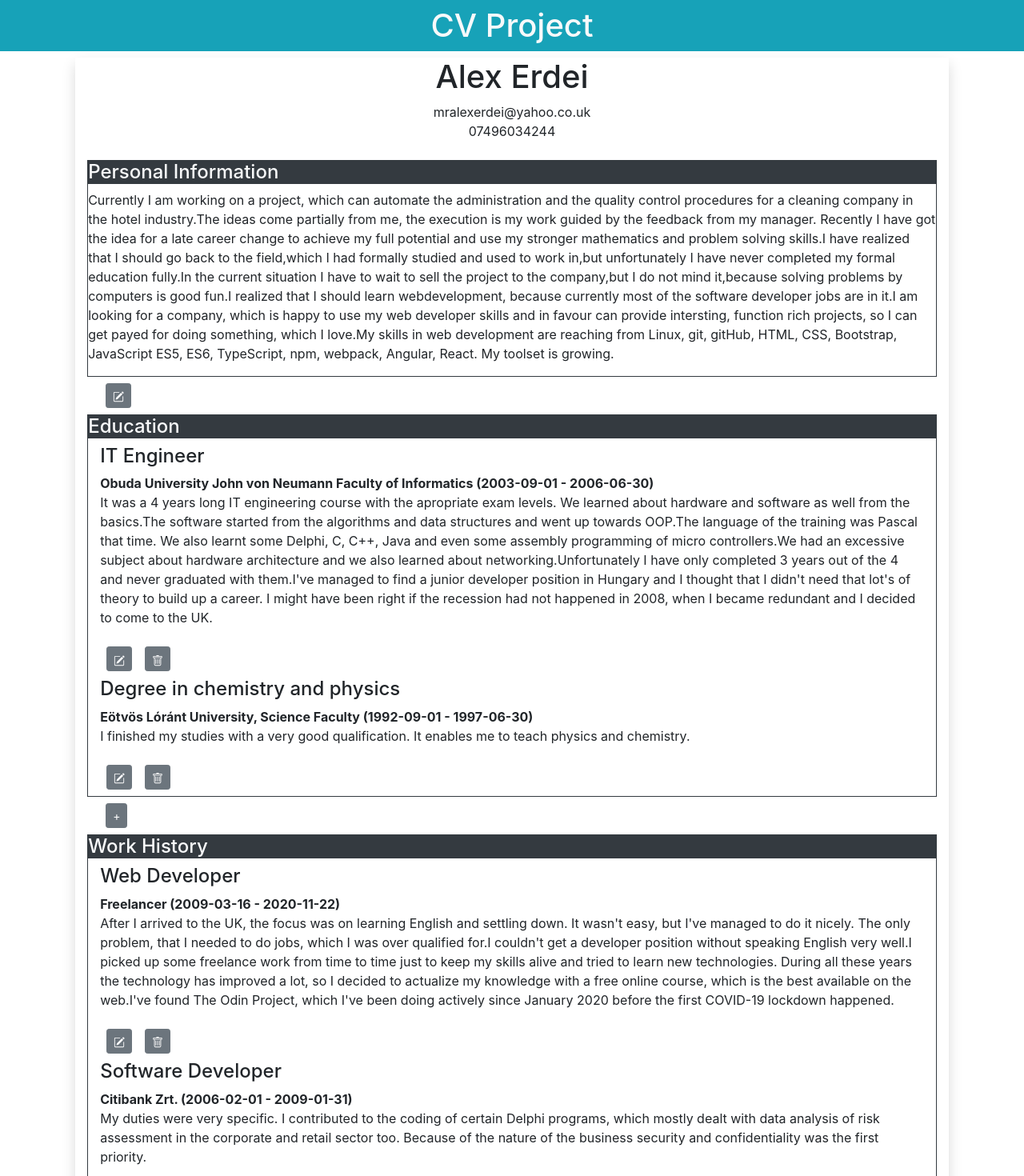
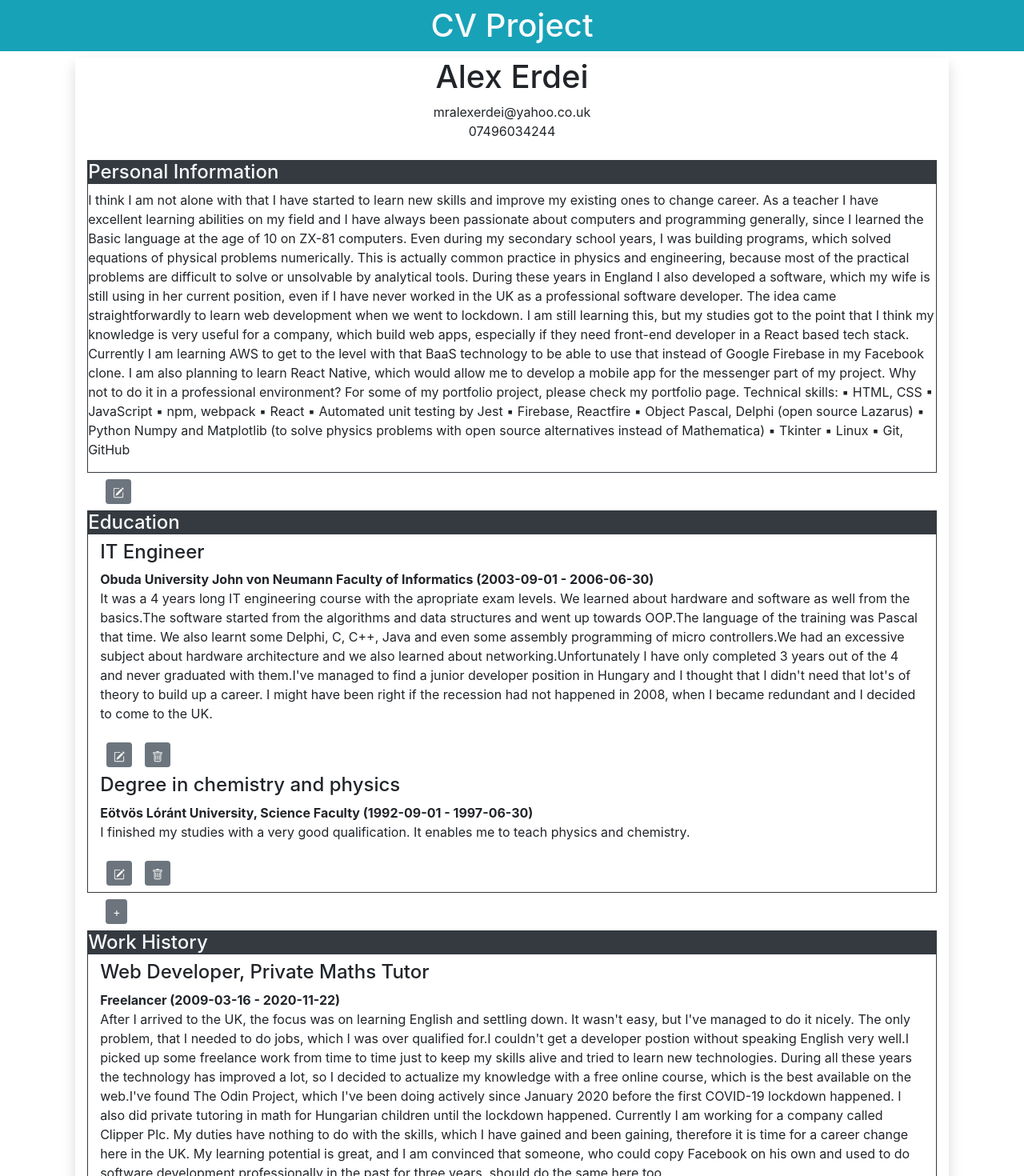
Before and after one commit to AlexErdei73/cv-project-hooks, a React (Create React App) app: page / in a window 1280 px wide. Shown: the top 1470 px of the page at 80% size. Built offline with nearby package versions, Linux system fonts and the light colour scheme.

Commit message:
update initial content

```diff
--- a/src/initialData.js
+++ b/src/initialData.js
@@ -3,21 +3,36 @@ export const initialState = {
       name: "Alex Erdei",
       email: "mralexerdei@yahoo.co.uk",
       phone: "07496034244",
-      personalInformation: `Currently I am working on a project,
-which can automate the administration and the quality control procedures
-for a cleaning company in the hotel industry.The ideas come partially from me,
-the execution is my work guided by the feedback from my manager.
-Recently I have got the idea for a late career change to achieve my full potential
-and use my stronger mathematics and problem solving skills.I have realized that
-I should go back to the field,which I had formally studied and used to work in,but
-unfortunately I have never completed my formal education fully.In the current situation
-I have to wait to sell the project to the company,but I do not mind it,because solving
-problems by computers is good fun.I realized that I should learn webdevelopment, because
-currently most of the software developer jobs are in it.I am looking for a company, which is
-happy to use my web developer skills and in favour can provide intersting, function rich
-projects, so I can get payed for doing something, which I love.My skills in web development
-are reaching from Linux, git, gitHub, HTML, CSS, Bootstrap, JavaScript ES5, ES6, TypeScript,
-npm, webpack, Angular, React. My toolset is growing.`,
+      personalInformation: `I think I am not alone with that I have started to learn new skills
+       and improve my existing ones to change career. As a teacher I have excellent learning
+       abilities on my field and I have always been passionate about computers and programming
+        generally, since I learned the Basic language at the age of 10 on ZX-81 computers.
+        Even during my secondary school years, I was building programs, which solved equations
+        of physical problems numerically. This is actually common practice in physics and
+        engineering, because most of the practical problems are difficult to solve or unsolvable
+        by analytical tools. During these years in England I also developed a software, which my
+        wife is still using in her current position, even if I have never worked in the UK as a
+        professional software developer. The idea came straightforwardly to learn web development
+        when we went to lockdown. I am still learning this, but my studies got to the point that
+        I think my knowledge is very useful for a company, which build web apps, especially if
+        they need front-end developer in a React based tech stack. Currently I am learning AWS
+        to get to the level with that BaaS technology to be able to use that instead of Google
+        Firebase in my Facebook clone. I am also planning to learn React Native, which would allow
+        me to develop a mobile app for the messenger part of my project. Why not to do it in a
+        professional environment?  For some of my portfolio project, please check my portfolio
+        page.
+      Technical skills:
+                  ▪ HTML, CSS
+                  ▪ JavaScript
+                  ▪ npm, webpack
+                  ▪ React
+                  ▪ Automated unit testing by Jest
+                  ▪ Firebase, Reactfire
+                  ▪ Object Pascal, Delphi (open source Lazarus)
+                  ▪ Python Numpy and Matplotlib (to solve physics problems with open source alternatives instead of Mathematica)
+                  ▪ Tkinter
+                  ▪ Linux
+                  ▪ Git, GitHub `,
       isEditing: false,
     },
     education: [
@@ -51,14 +66,19 @@ teach physics and chemistry.`,
         company: "Freelancer",
         dateFrom: "2009-03-16",
         dateTo: "2020-11-22",
-        title: "Web Developer",
+        title: "Web Developer, Private Maths Tutor",
         description: `After I arrived to the UK, the focus was on learning English and settling down.
 It wasn't easy, but I've managed to do it nicely. The only problem, that I needed to do jobs, which I
-was over qualified for.I couldn't get a developer position without speaking English very well.I picked
+was over qualified for.I couldn't get a developer postion without speaking English very well.I picked
 up some freelance work from time to time just to keep my skills alive and tried to learn new technologies.
 During all these years the technology has improved a lot, so I decided to actualize my knowledge with a
 free online course, which is the best available on the web.I've found The Odin Project, which I've
-been doing actively since January 2020 before the first COVID-19 lockdown happened.`,
+been doing actively since January 2020 before the first COVID-19 lockdown happened. I also did private
+tutoring in math for Hungarian children until the lockdown happened. Currently I am working for a
+company called Clipper Plc. My duties have nothing to do with the skills, which I have gained and
+been gaining, therefore it is time for a career change here in the UK. My learning potential is
+great, and I am convinced that someone, who could copy Facebook on his own and used to do software
+development professionally in the past for three years, should do the same here too.`,
         isEditing: false,
       },
       {
@@ -68,7 +88,7 @@ been doing actively since January 2020 before the first COVID-19 lockdown happen
         title: "Software Developer",
         description: `My duties were very specific. I contributed to the coding of certain Delphi programs,
 which mostly dealt with data analysis of risk assessment in the corporate and retail sector too. Because of
-the nature of the business security and confidentiality was the first priority.`,
+the nature of the business security and confidentiality was the first priority beside my coding abilities.`,
         isEditing: false,
       },
     ],
```
